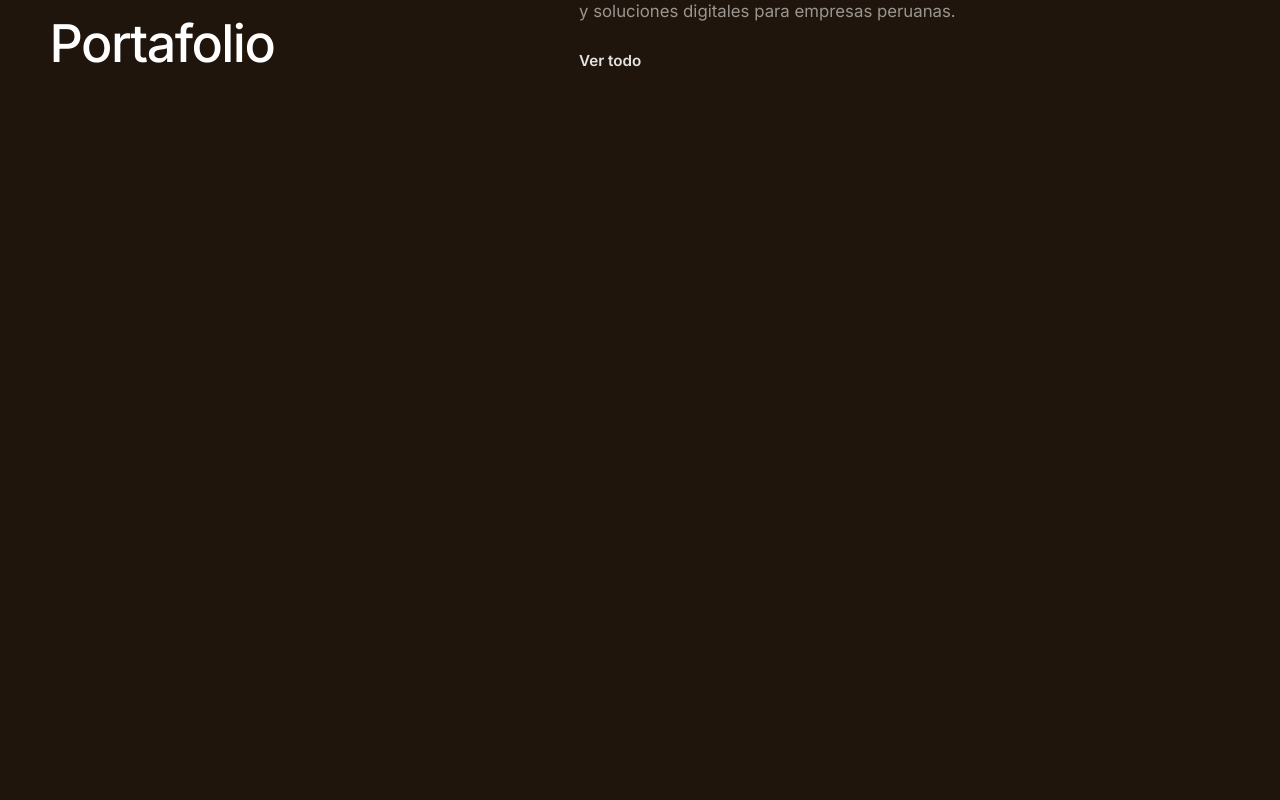
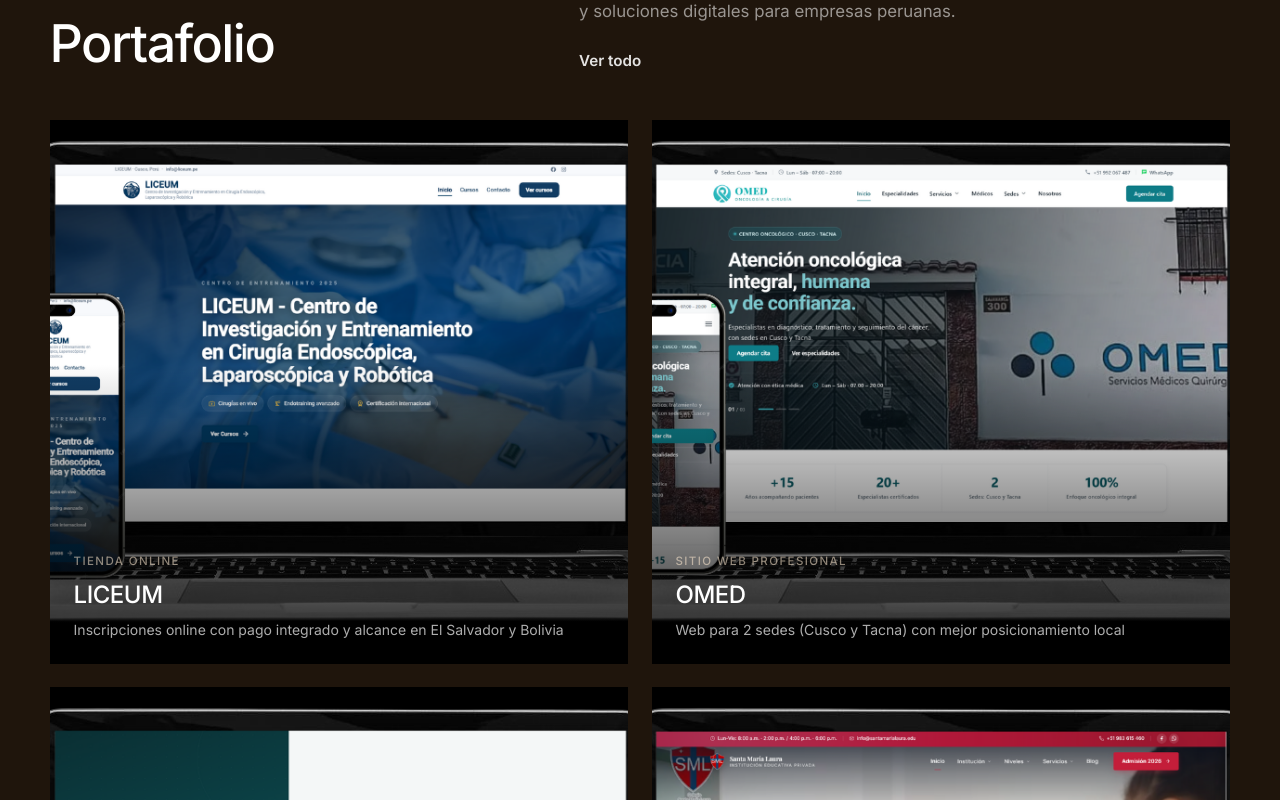
Before and after one commit to ConquestJD/neoweb, an Angular app: page /inicio in a window 1280 px wide. Shown: the part 2900-3700 px from the top of the page. Built offline with nearby package versions, Linux system fonts and the light colour scheme.

Commit message:
Update animation properties in home component CSS for portfolio and FAQ sections
- Change animation timing function from 'backwards' to 'both' for improved visibility and smoother transitions in the portfolio and FAQ sections.

```diff
--- a/src/app/features/home/home.component.css
+++ b/src/app/features/home/home.component.css
@@ -1196,7 +1196,7 @@
 }
 
 .portfolio-section.is-visible:not(.is-intro-done) .portfolio-card {
-  animation: portfolioCardIn 0.7s cubic-bezier(0.22, 1, 0.36, 1) backwards;
+  animation: portfolioCardIn 0.7s cubic-bezier(0.22, 1, 0.36, 1) both;
   animation-delay: calc(0.38s + var(--card-index, 0) * 0.1s);
 }
 
@@ -1992,7 +1992,7 @@
 }
 
 .faq-section.is-visible:not(.is-intro-done) .faq-item {
-  animation: faqItemIn 0.65s cubic-bezier(0.22, 1, 0.36, 1) backwards;
+  animation: faqItemIn 0.65s cubic-bezier(0.22, 1, 0.36, 1) both;
   animation-delay: calc(0.32s + var(--faq-index, 0) * 0.1s);
 }
 
```
